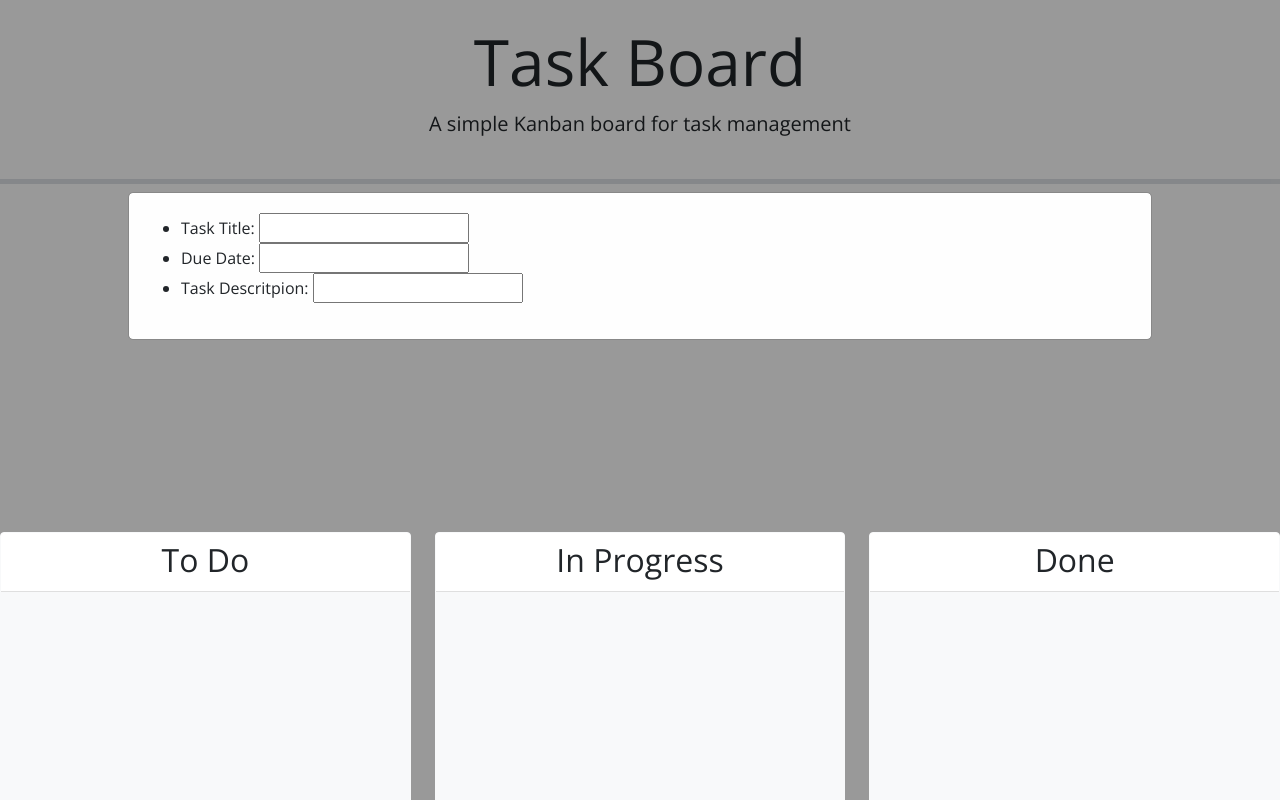
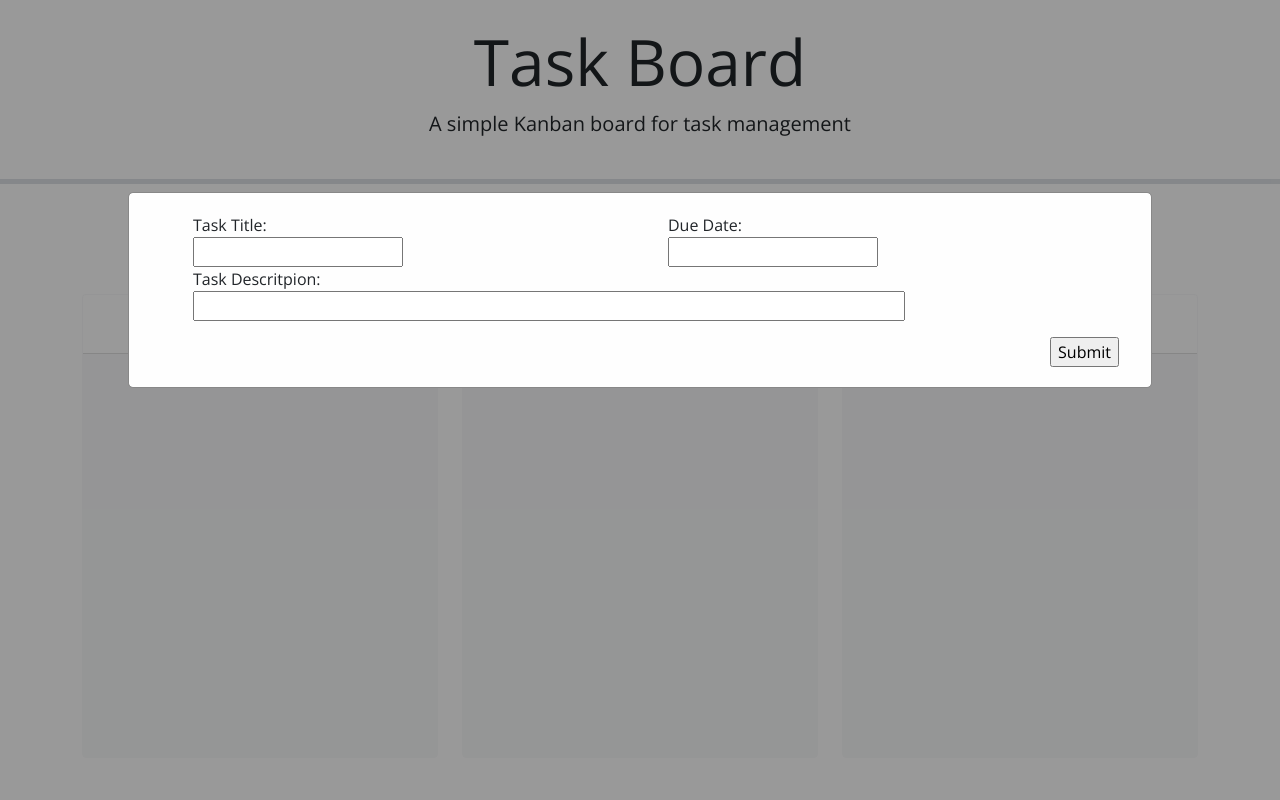
Before and after one commit to SetCra123/interactive-task-board, a plain HTML site: page index.html in a window 1280 px wide. Drawn offline with nearby package versions, Linux system fonts and the light colour scheme.

Commit message:
I added the modal and the input form that will sit in the modal

```diff
--- a/Assets/css/style.css
+++ b/Assets/css/style.css
@@ -1,6 +1,15 @@
 body {
   font-family: 'Open Sans', sans-serif;
   font-size: 16px;
+}
+
+
+li {
+  list-style-type: none;
+}
+
+#submit-task {
+  float: right;
 }
 
 /* Modal Styling */
@@ -25,6 +34,7 @@ body {
   padding: 20px;
   border: 1px solid #888;
   width: 80%; /* Could be more or less, depending on screen size */
+  justify-content: center;
 }
 
 
--- a/index.html
+++ b/index.html
@@ -30,29 +30,31 @@
     <div id="myModal" class="modal">
       <!-- Modal content -->
      <div class="modal-content">
-     <form>
-      <ul>
-      <li>
+     <form class="container">
+      <ul class="row">
+      <li class="col-6">
         <!--Task Title Input-->
-      <label for="task-title">Task Title:</label>
+      <label for="task-title">Task Title:</label><br>
       <input type="text" id="task-title">
      <!---->
      </li>
      <!--Due Date Input--->
-     <li>
-     <label for="due-date">Due Date:</label>
+     <li class="col-6">
+     <label for="due-date">Due Date:</label><br>
      <input type="text" id="due-date">
      </li>
 
     <li>
-     <!--Due Date Input--->
-    <label for="task-description">Task Descritpion:</label>
-    <input type="text" id="task-description">
+     <!--Description Input--->
+    <label for="task-description">Task Descritpion:</label><br>
+    <input type="text" id="task-description" size="75">
    </li>
   </ul>
+  <!--Submit button-->
+  <input id="submit-task" type="submit" value="Submit">
     </form>
   </div>
-
+   </div>
 <!--end of modal-->
     <div class="row swim-lanes text-center justify-content-between">
       <div class="col-12 col-lg-4 d-flex">
```
